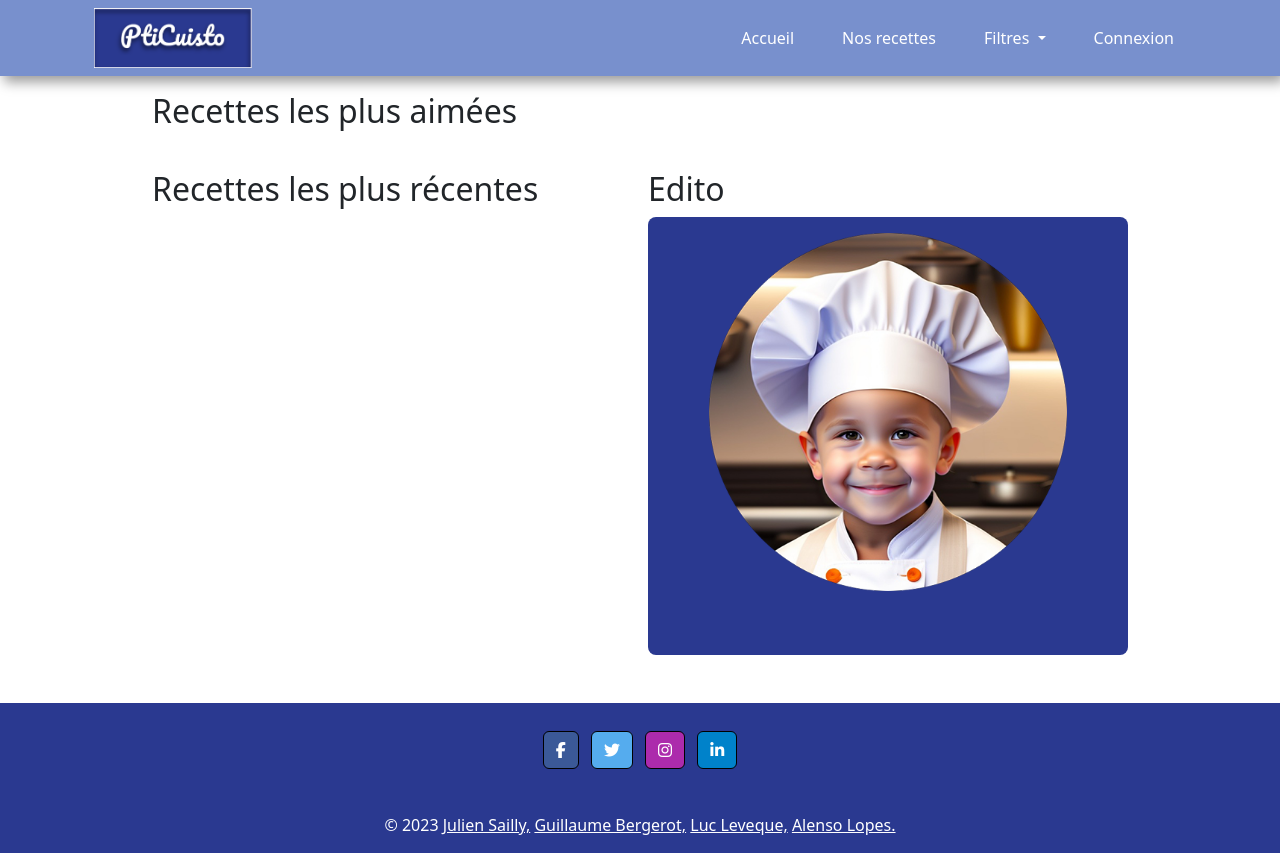
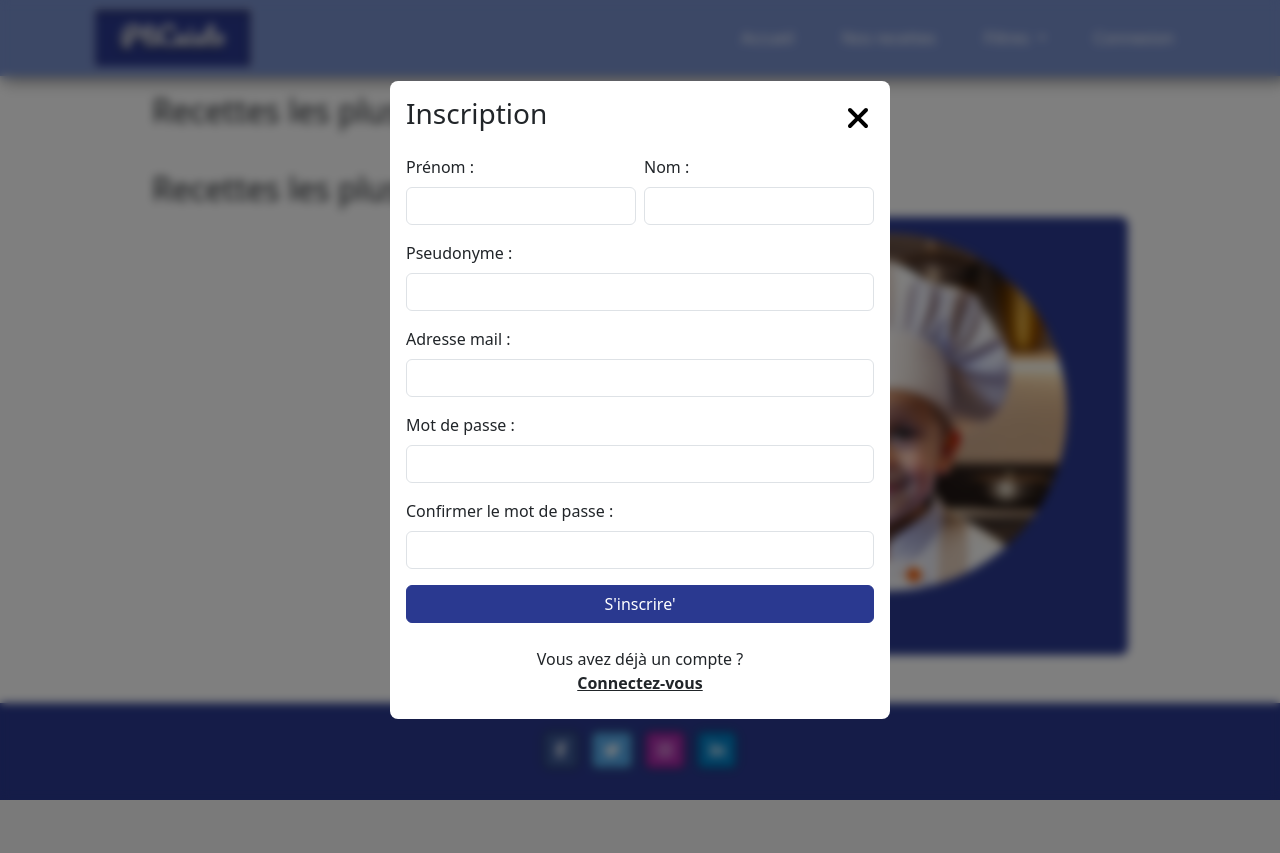
Before and after one commit to juliensailly/ptit-cuisto, a PHP site: page / in a window 1280 px wide. After the commit the page ends 800 px from the top, so only its background shows below. Run offline with PHP 8.4, Linux system fonts and the light colour scheme; data that the repository does not hold is empty; some libraries are stand-ins or nearby versions.

Commit message:
feat: modal windows integrated for sign-up and sign-in

```diff
--- /dev/null
+++ b/View/sign-up.php
@@ -0,0 +1,57 @@
+<div class="sign-up-background">
+    <div class="sign-up-window" style="display: none;">
+        <div class="sign-in-header">
+            <h3>Connexion</h3>
+            <img src="resources/img/xmark-solid.svg" alt="xmark icon" class="xmark">
+        </div>
+        <form action="javascript:signUp()">
+            <div>
+                <label for="mail">Adresse mail :</label>
+                <input type="email" id="mail" name="mail" class="form-control" required>
+            </div>
+            <div>
+                <label for="password">Mot de passe :</label>
+                <input type="password" id="password" name="password" class="form-control" required>
+            </div>
+            <input type="submit" class="btn btn-primary" value="Se connecter">
+        </form>
+        <p>Vous n'avez pas de compte ?<br><span class="sign-in-link">Inscrivez-vous</span></p>
+    </div>
+
+    <div class="sign-in-window">
+        <div class="sign-in-header">
+            <h3>Inscription</h3>
+            <img src="resources/img/xmark-solid.svg" alt="xmark icon" class="xmark">
+        </div>
+        <form action="javascript:signIn()">
+            <div id="name-inputs">
+                <div>
+                    <label for="name">Prénom :</label>
+                    <input type="text" id="name" name="name" class="form-control" required>
+                </div>
+                <div>
+                    <label for="surname">Nom :</label>
+                    <input type="text" id="surname" name="surname" class="form-control" required>
+                </div>
+            </div>
+            <div>
+                <label for="pseudo">Pseudonyme :</label>
+                <input type="text" id="pseudo" name="pseudo" class="form-control" required>
+            </div>
+            <div>
+                <label for="mail">Adresse mail :</label>
+                <input type="email" id="mail" name="mail" class="form-control" required>
+            </div>
+            <div>
+                <label for="password">Mot de passe :</label>
+                <input type="password" id="password" name="password" class="form-control" required>
+            </div>
+            <div>
+                <label for="password2">Confirmer le mot de passe :</label>
+                <input type="password" id="password2" name="password2" class="form-control" required>
+            </div>
+            <input type="submit" class="btn btn-primary" value="S'inscrire'">
+        </form>
+        <p>Vous avez déjà un compte ?<br><span class="sign-up-link">Connectez-vous</span></p>
+    </div>
+</div>
--- a/resources/css/style.css
+++ b/resources/css/style.css
@@ -26,7 +26,7 @@ body > .container {
     max-width: 1000px;
 }
 
-/* Navbar */
+/* -------------------- Navbar -------------------- */
 
 #neubar {
     background: #7890cd;
@@ -53,6 +53,82 @@ body > .container {
 #txt:hover {
     color: black;
 }
+
+/* -------------- Sign-up / Sign-in --------------- */
+
+.sign-up-background {
+    width: 100vw;
+    height: 100vh;
+    position: fixed;
+    top: 0;
+    left: 0;
+    background-color: rgba(0, 0, 0, 0.5);
+    backdrop-filter: blur(5px);
+    display: flex;
+    justify-content: center;
+    align-items: center;
+    z-index: 10;
+}
+
+.sign-up-window, .sign-in-window {
+    background-color: var(--background-color);
+    display: flex;
+    flex-direction: column;
+    width: 100%;
+    max-width: 500px;
+    padding: 1rem;
+    border-radius: 8px;
+}
+
+.sign-in-header {
+    display: flex;
+    flex-direction: row;
+    justify-content: space-between;
+    align-items: center;
+    margin-bottom: 1rem;
+}
+
+.sign-in-header .xmark {
+    display: block;
+    cursor: pointer;
+    width: 2rem;
+    height: 2rem;
+}
+
+.sign-up-window form, .sign-in-window form {
+    display: flex;
+    flex-direction: column;
+    gap: 1rem;
+}
+
+.sign-up-window form div, .sign-in-window form div {
+    display: flex;
+    flex-direction: column;
+    gap: 0.5rem;
+}
+
+div#name-inputs {
+    display: flex;
+    flex-direction: row;
+    justify-content: space-between;
+    gap: 0.5rem;
+}
+
+div#name-inputs > div {
+    flex: 1;
+}
+
+.sign-up-window p, .sign-in-window p {
+    margin: 1.5rem 0 0.5rem 0;
+    text-align: center;
+}
+
+.sign-in-link, .sign-up-link {
+    text-decoration: underline;
+    font-weight: bold;
+    cursor: pointer;
+}
+
 
 /* -------------------- Homepage -------------------- */
 
--- a/view/navbar.php
+++ b/view/navbar.php
@@ -54,4 +54,7 @@
             </div>
         </div>
     </nav>
+    <?php
+    require_once("view/sign-up.php");
+    ?>
     <div class="container">
```
Also changed, not shown: resources/img/xmark-solid.svg (added).
